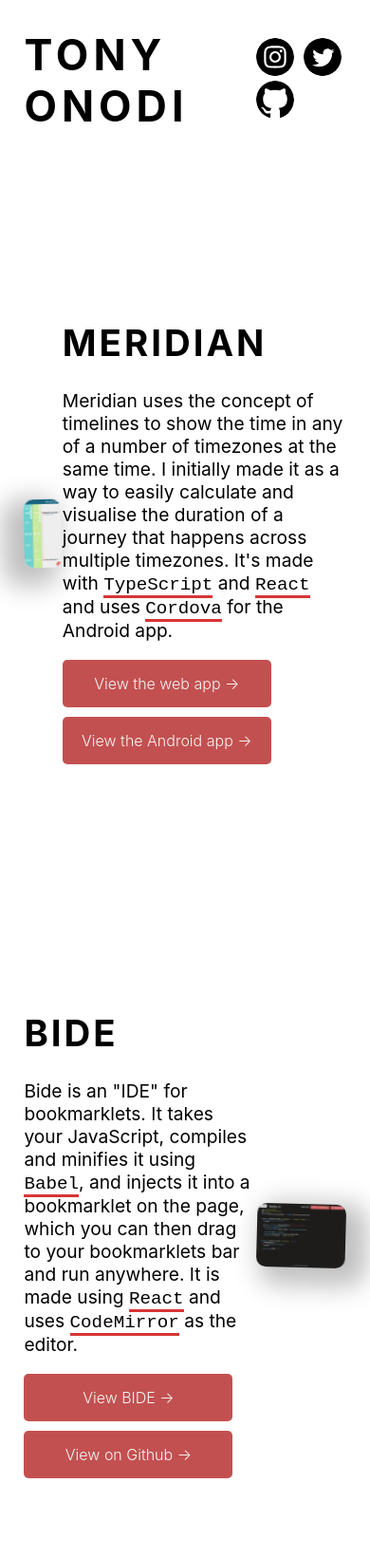
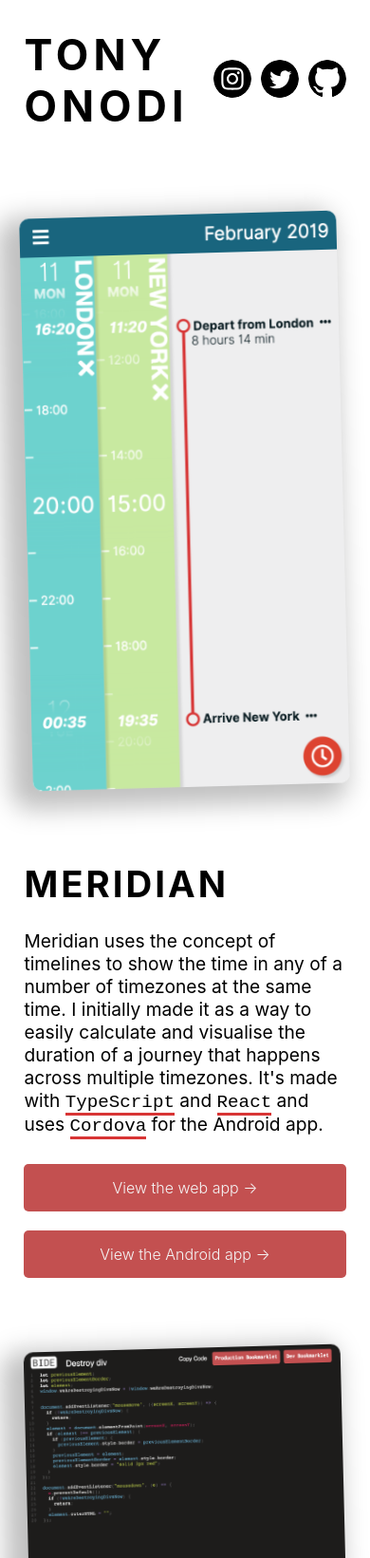
Before and after one commit to tonyonodi/gatsby-onodi.co, a Gatsby site: page / in a window 390 px wide. Shown: the top 1641 px of the page at 95% size. Built offline with nearby package versions, Linux system fonts and the light colour scheme; Gatsby itself is replaced by a stand-in of ours; a web font is replaced by a local one.

Commit message:
Responsive styling.

```diff
--- a/src/components/header.js
+++ b/src/components/header.js
@@ -10,6 +10,7 @@ const Title = styled.h1`
 `;
 
 const SocialMediaLinks = styled.div`
+  display: flex;
   a {
     color: black;
     text-decoration: none;
@@ -64,13 +65,25 @@ const Header = ({ siteTitle }) => (
         </Link>
       </Title>
       <SocialMediaLinks>
-        <a href="https://instagram.com/tonyonodi" target="_blank">
+        <a
+          href="https://instagram.com/tonyonodi"
+          target="_blank"
+          rel="noopener noreferrer"
+        >
           <Icon type="instagram" />
         </a>
-        <a href="https://twitter.com/tonyonodi" target="_blank">
+        <a
+          href="https://twitter.com/tonyonodi"
+          target="_blank"
+          rel="noopener noreferrer"
+        >
           <Icon type="twitter" />
         </a>
-        <a href="https://github.com/tonyonodi" target="_blank">
+        <a
+          href="https://github.com/tonyonodi"
+          target="_blank"
+          rel="noopener noreferrer"
+        >
           <Icon type="github" />
         </a>
       </SocialMediaLinks>
--- a/src/components/layout.js
+++ b/src/components/layout.js
@@ -41,7 +41,11 @@ const Layout = ({ children }) => (
           <Footer>
             © Tony Onodi {new Date().getFullYear()}, built with
             {` `}
-            <a href="https://www.gatsbyjs.org" target="_blank">
+            <a
+              href="https://www.gatsbyjs.org"
+              target="_blank"
+              rel="noopener noreferrer"
+            >
               Gatsby
             </a>
           </Footer>
--- a/src/components/project.js
+++ b/src/components/project.js
@@ -1,4 +1,7 @@
 import styled from "styled-components";
+
+const midBreakpoint = `860px`;
+const smallBreakpoint = `610px`;
 
 export const ProjectDescription = styled.div`
   max-width: 300px;
@@ -8,17 +11,31 @@ export const ProjectDescription = styled.div`
     text-transform: uppercase;
     letter-spacing: 3px;
   }
+  @media only screen and (max-width: ${midBreakpoint}) {
+    max-width: 80%;
+  }
+  @media only screen and (max-width: ${smallBreakpoint}) {
+    max-width: 100%;
+  }
 `;
 
 export const ProjectImage = styled.div`
   max-width: 60%;
+  @media only screen and (max-width: ${midBreakpoint}) {
+    max-width: 80%;
+    margin-bottom: 3rem;
+  }
+  @media only screen and (max-width: ${smallBreakpoint}) {
+    max-width: 100%;
+  }
 `;
 
+// 860px break point
 const Project = styled.div`
   display: flex;
   flex-direction: row;
   justify-content: space-between;
-  height: 80vh;
+  min-height: 80vh;
   align-items: center;
   margin: 4rem 0;
   &:nth-child(even) {
@@ -30,13 +47,29 @@ const Project = styled.div`
     transform: rotate3d(-5, 60, -9, 10deg);
     box-shadow: -13px 9px 27px 10px rgba(0, 0, 0, 0.25);
   }
-  &:nth-child(even) img {
-    transform: rotate3d(-5, 60, -9, -10deg);
-    box-shadow: 13px 9px 27px 10px rgba(0, 0, 0, 0.25);
+  @media only screen and (min-width: ${midBreakpoint + 1}) {
+    &:nth-child(even) img {
+      transform: rotate3d(-5, 60, -9, -10deg);
+      box-shadow: 13px 9px 27px 10px rgba(0, 0, 0, 0.25);
+    }
+  }
+  @media only screen and (max-width: ${midBreakpoint}) {
+    flex-direction: column !important;
   }
 `;
 
 const buttonDarkColor = "#c35050";
+
+export const ButtonContainer = styled.div`
+  @media only screen and (max-width: ${midBreakpoint}) {
+    display: flex;
+    justify-content: center;
+  }
+  @media only screen and (max-width: ${smallBreakpoint}) {
+    display: flex;
+    flex-direction: column;
+  }
+`;
 
 export const Button = styled.a`
   text-align: center;
@@ -50,8 +83,7 @@ export const Button = styled.a`
   color: whitesmoke;
   -webkit-text-decoration: none;
   text-decoration: none;
-  margin-top: 10px;
-  margin-bottom: 10px;
+  margin: 10px 0;
   &:hover,
   &:focus {
     outline: none;
@@ -59,6 +91,13 @@ export const Button = styled.a`
     /* transform: translateY(-5px);
     box-shadow: 0 10px 20px rgb(0, 0, 0, 0.15); */
   }
+  @media only screen and (max-width: ${midBreakpoint}) {
+    margin: 10px;
+  }
+  @media only screen and (max-width: ${smallBreakpoint}) {
+    margin: 10px 0;
+    width: 100%;
+  }
 `;
 
 export default Project;
--- a/src/pages/index.js
+++ b/src/pages/index.js
@@ -4,10 +4,10 @@ import styled from "styled-components";
 import Layout from "../components/layout";
 import SEO from "../components/seo";
 import Project, {
-  ProjectTitle,
   ProjectDescription,
   ProjectImage,
   Button,
+  ButtonContainer,
 } from "../components/project";
 import meridianScreenshot from "../images/meridian-screenshot.png";
 import bideScreenshot from "../images/bide-screenshot.png";
@@ -34,12 +34,22 @@ const IndexPage = () => (
           across multiple timezones. It's made with <Code>TypeScript</Code> and{" "}
           <Code>React</Code> and uses <Code>Cordova</Code> for the Android app.
         </p>
-        <Button href="https://www.meridianapp.co" target="_blank">
+        <ButtonContainer>
+          <Button
+            href="https://www.meridianapp.co"
+            target="_blank"
+            rel="noopener noreferrer"
+          >
             View the web app →
           </Button>
-        <Button href="https://api.meridianapp.co/android-app" target="_blank">
+          <Button
+            href="https://api.meridianapp.co/android-app"
+            target="_blank"
+            rel="noopener noreferrer"
+          >
             View the Android app →
           </Button>
+        </ButtonContainer>
       </ProjectDescription>
     </Project>
 
@@ -56,12 +66,22 @@ const IndexPage = () => (
           bar and run anywhere. It is made using <Code>React</Code> and uses{" "}
           <Code>CodeMirror</Code> as the editor.
         </p>
-        <Button href="http://bide.onodi.co" target="_blank">
+        <ButtonContainer>
+          <Button
+            href="http://bide.onodi.co"
+            target="_blank"
+            rel="noopener noreferrer"
+          >
             View BIDE →
           </Button>
-        <Button href="https://github.com/tonyonodi/bide" target="_blank">
+          <Button
+            href="https://github.com/tonyonodi/bide"
+            target="_blank"
+            rel="noopener noreferrer"
+          >
             View on Github →
           </Button>
+        </ButtonContainer>
       </ProjectDescription>
     </Project>
 
@@ -78,9 +98,15 @@ const IndexPage = () => (
           phrase again. Sayable is made using <Code>Node</Code> and{" "}
           <Code>MongoDB</Code>, it is hosted serverlessly on <Code>Now</Code>.
         </p>
-        <Button href="https://www.sayable.co" target="_blank">
+        <ButtonContainer>
+          <Button
+            href="https://www.sayable.co"
+            target="_blank"
+            rel="noopener noreferrer"
+          >
             View Sayable →
           </Button>
+        </ButtonContainer>
       </ProjectDescription>
     </Project>
     {/* <Image />
```
Lines whose indentation alone changed are shown as unchanged.
